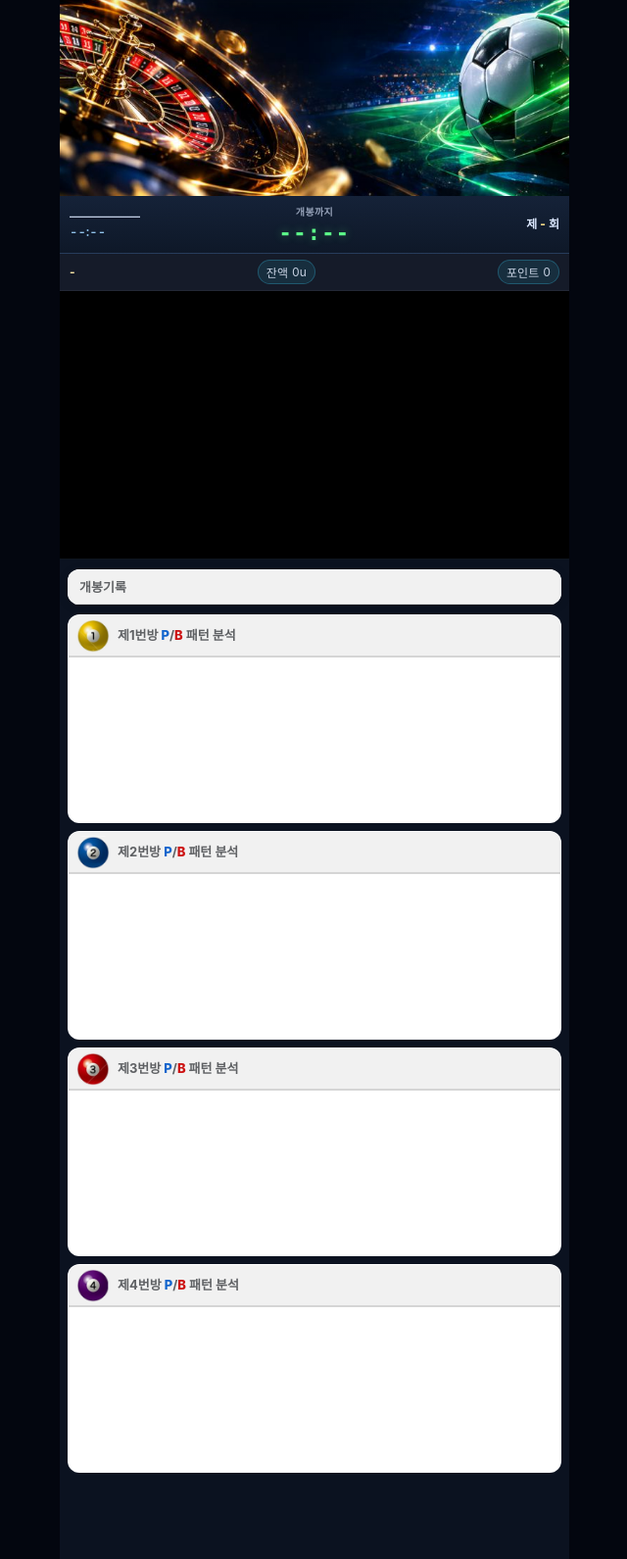
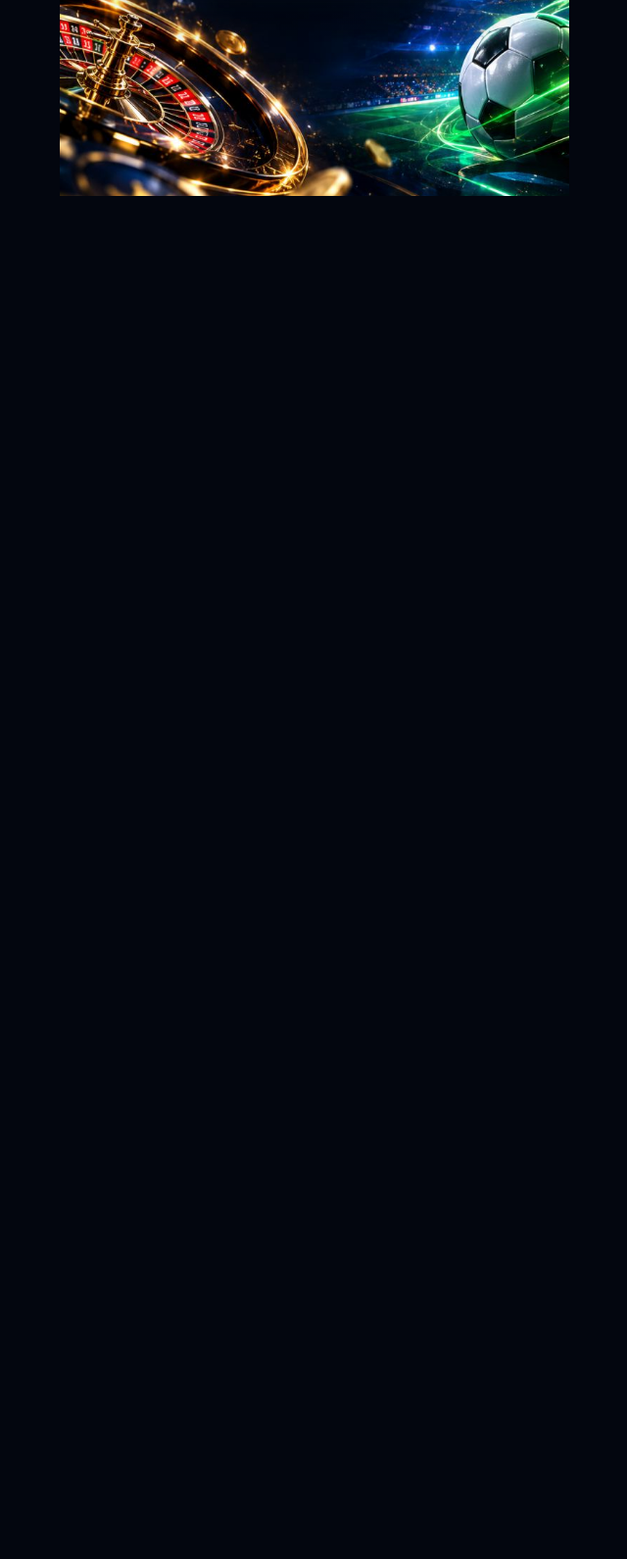
Before and after one commit to JBestar/pbg_cn, a PHP site: page /pbg_cn/public/mobile/index.html in a window 1280 px wide. Shown: the part 600-2191 px from the top of the page at 98% size, without its empty margins (319-959 px from the left). After the commit the page ends 800 px from the top, so only its background shows below. Run offline with PHP 8.4, Linux system fonts and the light colour scheme; lists and menus that the app fills with data are empty.

Commit message:
로그인화면밑에 첫페이지 나오던 오류 해결

```diff
--- a/public/mobile/assets/css/m-home.css
+++ b/public/mobile/assets/css/m-home.css
@@ -8,6 +8,10 @@ body.m-has-nav {
   flex-direction: column;
   background: #0b1220;
   max-width: 520px;
+}
+
+.m-screen--app[hidden] {
+  display: none !important;
 }
 
 .m-screen--app::after {
--- a/public/mobile/index.html
+++ b/public/mobile/index.html
@@ -8,7 +8,7 @@
   <title>파워볼 모바일</title>
   <link rel="preload" as="image" href="assets/img/login-bg.jpg?v=1" />
   <link rel="stylesheet" href="assets/css/mobile.css?v=3" />
-  <link rel="stylesheet" href="assets/css/m-home.css?v=4" />
+  <link rel="stylesheet" href="assets/css/m-home.css?v=5" />
   <link rel="stylesheet" href="assets/css/m-bet.css?v=12" />
   <link rel="stylesheet" href="assets/css/m-mgmt.css?v=28" />
 </head>
```
